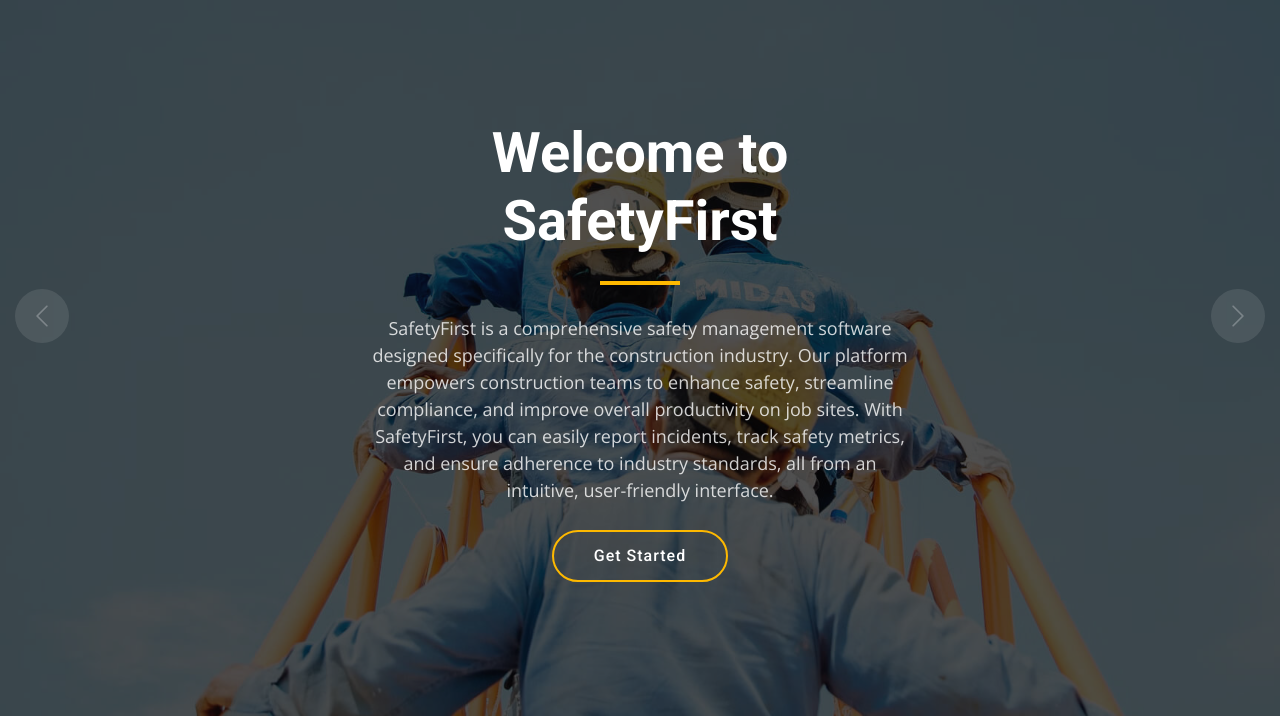
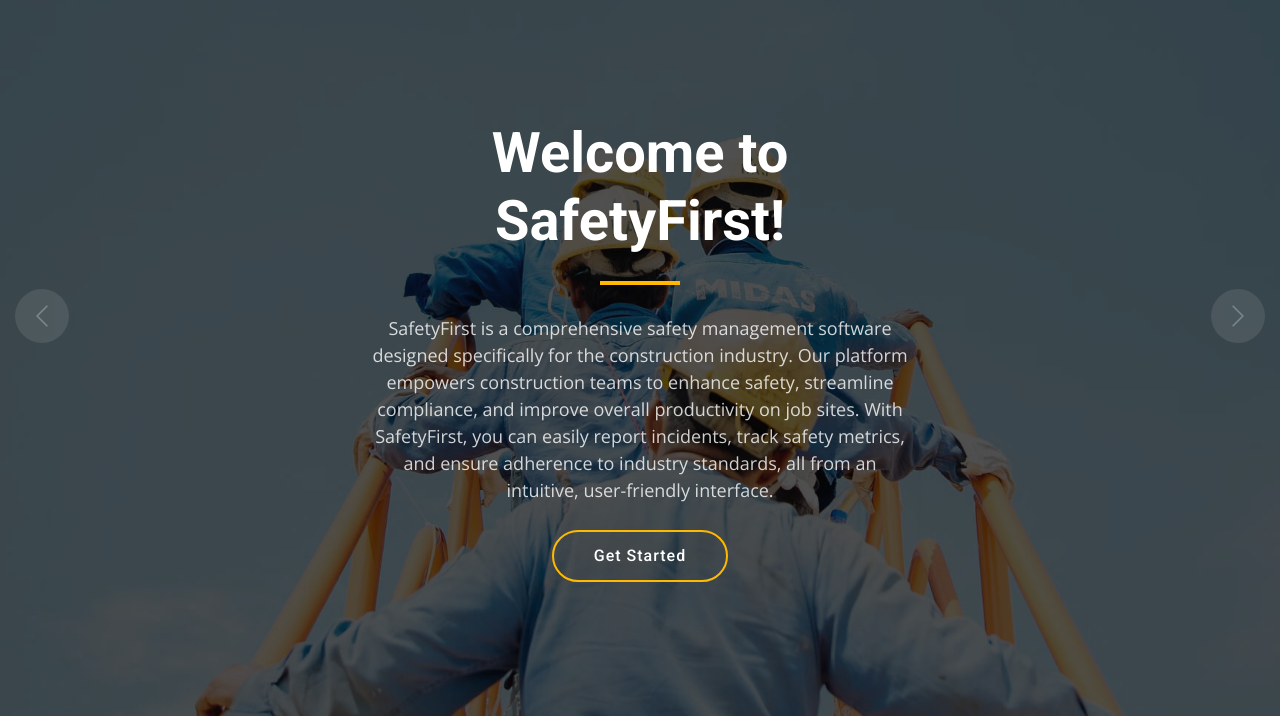
Before and after one commit to BrittanyTAMU/SafetyCICD, a website: page index.html in a window 1280 px wide. Shown: the part 84-802 px from the top of the page. Drawn offline with nearby package versions, Linux system fonts and the light colour scheme.

Commit message:
Update index.html

```diff
--- a/index.html
+++ b/index.html
@@ -83,7 +83,7 @@
         <div class="container">
           <div class="row justify-content-center" data-aos="fade-up" data-aos-delay="100">
             <div class="col-lg-6 text-center">
-              <h2>Welcome to SafetyFirst</h2>
+              <h2>Welcome to SafetyFirst!</h2>
               <p>SafetyFirst is a comprehensive safety management software designed specifically for the construction industry. Our platform empowers construction teams to enhance safety, streamline compliance, and improve overall productivity on job sites. With SafetyFirst, you can easily report incidents, track safety metrics, and ensure adherence to industry standards, all from an intuitive, user-friendly interface.</p>
               <a href="#get-started" class="btn-get-started">Get Started</a>
             </div>
```
